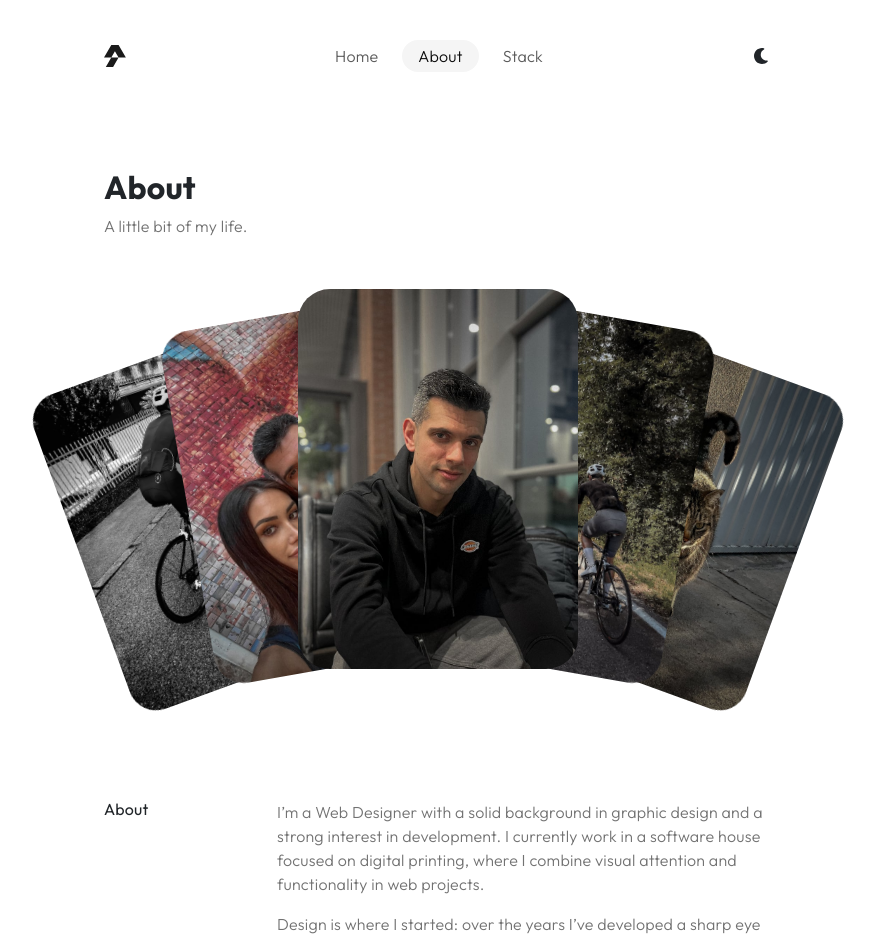
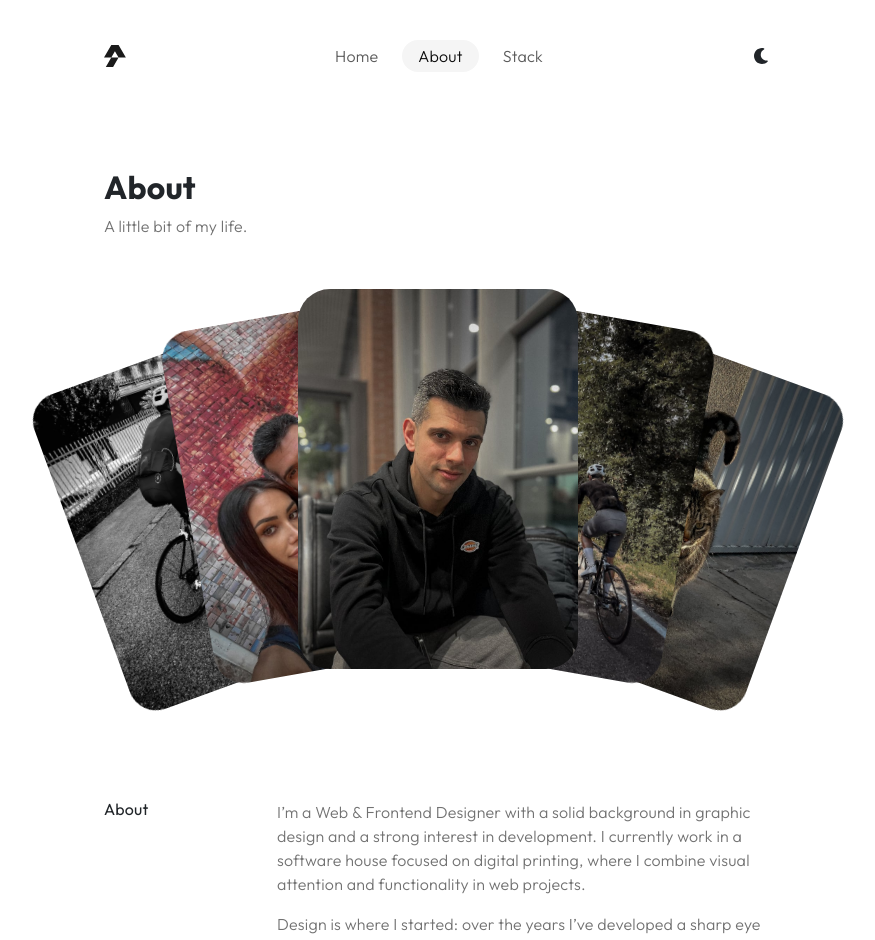
Before and after one commit to andrea-salvalaggio/portfolio, a Nuxt app: page /about in a window 1280 px wide. Shown: the top 940 px of the page, without its empty margins (202-1077 px from the left). Built offline with nearby package versions, Linux system fonts and the light colour scheme.

Commit message:
fix: update about text and delete css rule

```diff
--- a/app/assets/scss/_general.scss
+++ b/app/assets/scss/_general.scss
@@ -1,7 +1,7 @@
 * {
     font-family: $font-family, system-ui, -apple-system, sans-serif;
     font-display: swap;
-    transition: background-color 220ms ease-in-out, color 220ms ease-in-out;
+    transition: background-color 220ms ease-in-out;
 }
 
 body {
--- a/app/components/sections/AboutSections.vue
+++ b/app/components/sections/AboutSections.vue
@@ -5,7 +5,7 @@
                 <h2 class="h6 fw-regular col-12 col-md-3 mb-4 mb-md-0">About</h2>
                 <div class="col-12 col-md-9">
                     <p>
-                        I’m a Web Designer with a solid background in graphic design and a strong interest in development. I currently work in a software house focused on digital printing, where I combine visual attention and functionality in web projects.
+                        I’m a Web & Frontend Designer with a solid background in graphic design and a strong interest in development. I currently work in a software house focused on digital printing, where I combine visual attention and functionality in web projects.
                     </p>
                     <p>
                         Design is where I started: over the years I’ve developed a sharp eye for detail, visual hierarchy, and user experience. At some point, though, focusing only on visuals wasn’t enough — I wanted to understand how the things I design actually work.
```
